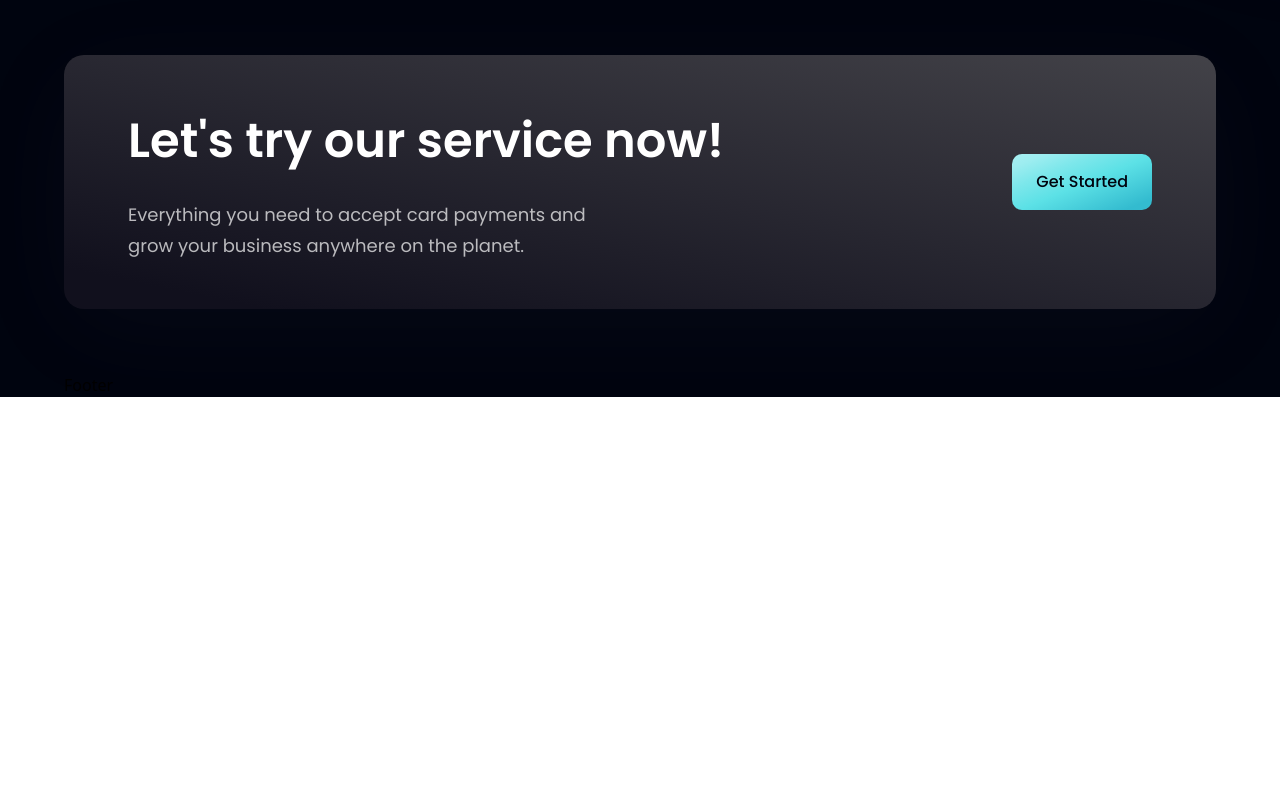
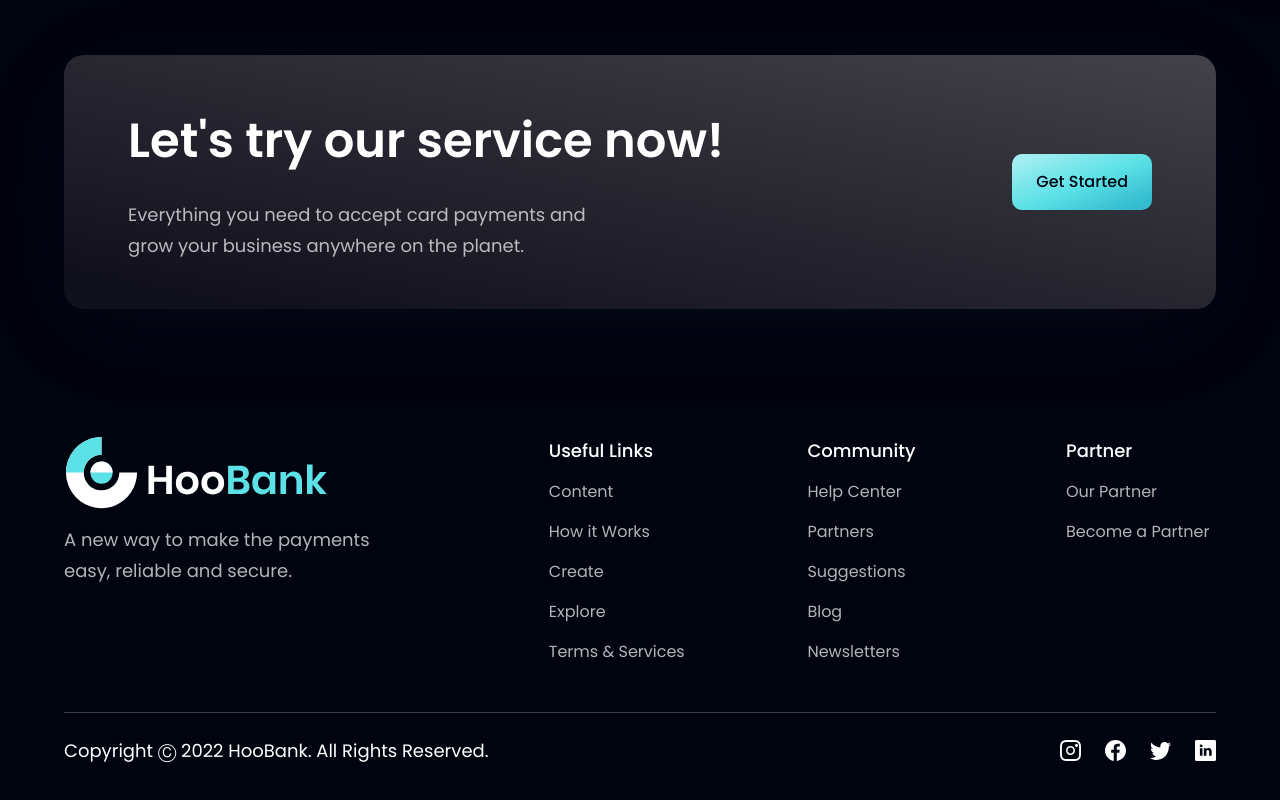
Before and after one commit to ArbaazKhan1/bank_app, a React (Vite) app: page / in a window 1280 px wide. Shown: the part 3939-4739 px from the top of the page. Before the commit the page ends 4336 px from the top, so only its background shows below. Built offline with nearby package versions, Linux system fonts and the light colour scheme.

Commit message:
added footer

```diff
--- a/src/components/Footer.jsx
+++ b/src/components/Footer.jsx
@@ -1,8 +1,40 @@
 import React from 'react'
+import styles from '../style'
+import { logo } from '../assets'
+import { footerLinks, socialMedia } from '../constants'
 
 const Footer = () => {
   return (
-    <div>Footer</div>
+    <section className={`${styles.flexCenter} ${styles.paddingY} flex-col`}>
+      <div className={`${styles.flexStart} md:flex-row flex-col mb-8 w-full`}>
+        <div  className='flex-1 flex flex-col justify-start mr-10'>
+          <img src={logo} alt="hoobank" className='w-[266px] h-[72px] object-contain' />
+          <p className={`${styles.paragraph} mt-4 max-w-[312px]`}>A new way to make the payments easy, reliable and secure.</p>
+        </div>
+
+        <div className='flex-[1.5] w-full flex flex-row justify-between flex-wrap md:mt-0 mt-10'>
+          {footerLinks.map((footerLink) => (
+            <div key={footerLink.title} className='flex flex-col ss:my-0 my-4 min-w-[150px]'>
+              <h4 className='font-poppins font-medium text-[18px] leading-[27px] text-white'>{footerLink.title}</h4>
+              <ul className='list-none mt-4'>
+                {footerLink.links.map((link, index) => (
+                  <li key={link.name} className={`font-poppins font-normal text-[16px] leading-[24px] text-dimWhite hover:text-secondary cursor-pointer ${index !== footerLink.lenth -1 ?'mb-4' : 'mb-0' }`}>{link.name}</li>
+                ))}
+              </ul>
+            </div>
+          ))}
+        </div>
+      </div>
+
+      <div className='w-full flex justify-between items-center md:flex-row flex-col pt-6 border-t-[1px] border-t-[#3F3E45]'>
+        <p className='font-poppins font-normal text-center text-[18px] leading-[27px] text-white'>Copyright Ⓒ 2022 HooBank. All Rights Reserved.</p>
+        <div className='flex flex-row md:mt-0 mt-6'>
+          {socialMedia.map((socail, index) => (
+            <img key={socail.id} src={socail.icon} alt={socail.id} className={`w-[21px] h-[21px] object-contain cursor-pointer ${index !== socialMedia.length-1 ? 'mr-6' : 'mr-0'}`} />
+          ))}
+        </div>
+      </div>
+    </section>
   )
 }
 
```
